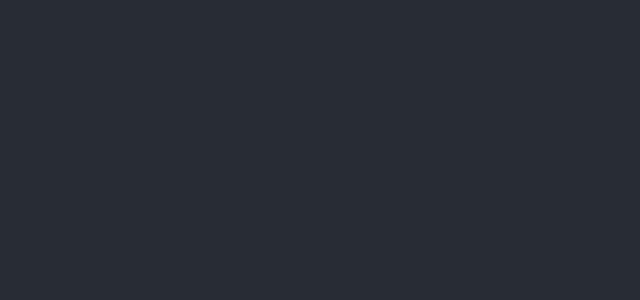
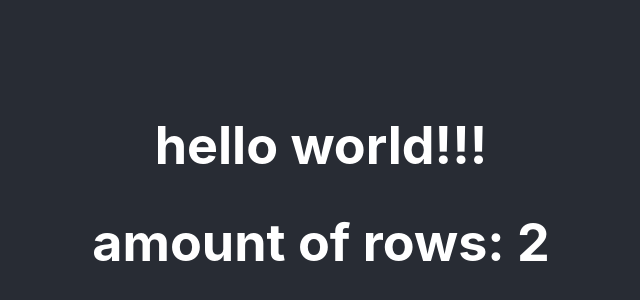
Before and after one commit to ajLapid718/griddy, a React (Create React App) app: page / in a window 1280 px wide. Shown: the part 206-506 px from the top of the page, without its empty margins (319-959 px from the left). Built offline with nearby package versions, Linux system fonts and the light colour scheme.

Commit message:
put amountOfRows on state and render it

```diff
--- a/src/App.js
+++ b/src/App.js
@@ -1,10 +1,12 @@
 import React from 'react';
 import './App.css';
+import { Table } from "./components/containers";
 
 function App() {
   return (
     <div className="App">
       <header className="App-header">
+        <Table />
       </header>
     </div>
   );
--- a/src/components/containers/Table.jsx
+++ b/src/components/containers/Table.jsx
@@ -4,10 +4,18 @@ import React, { Component } from "react";
 class Table extends Component {
   constructor() {
     super();
+    this.state = {
+      amountOfRows: 2
+    }
   }
 
   render() {
-
+    return (
+      <div>
+        <h1>hello world!!!</h1>
+        <h1>amount of rows: {this.state.amountOfRows}</h1>
+      </div>
+    )
   }
 }
 
--- a/src/components/containers/index.js
+++ b/src/components/containers/index.js
@@ -1 +1,2 @@
 // barrel file for containers directory;
+export { default as Table } from "./Table";
```
